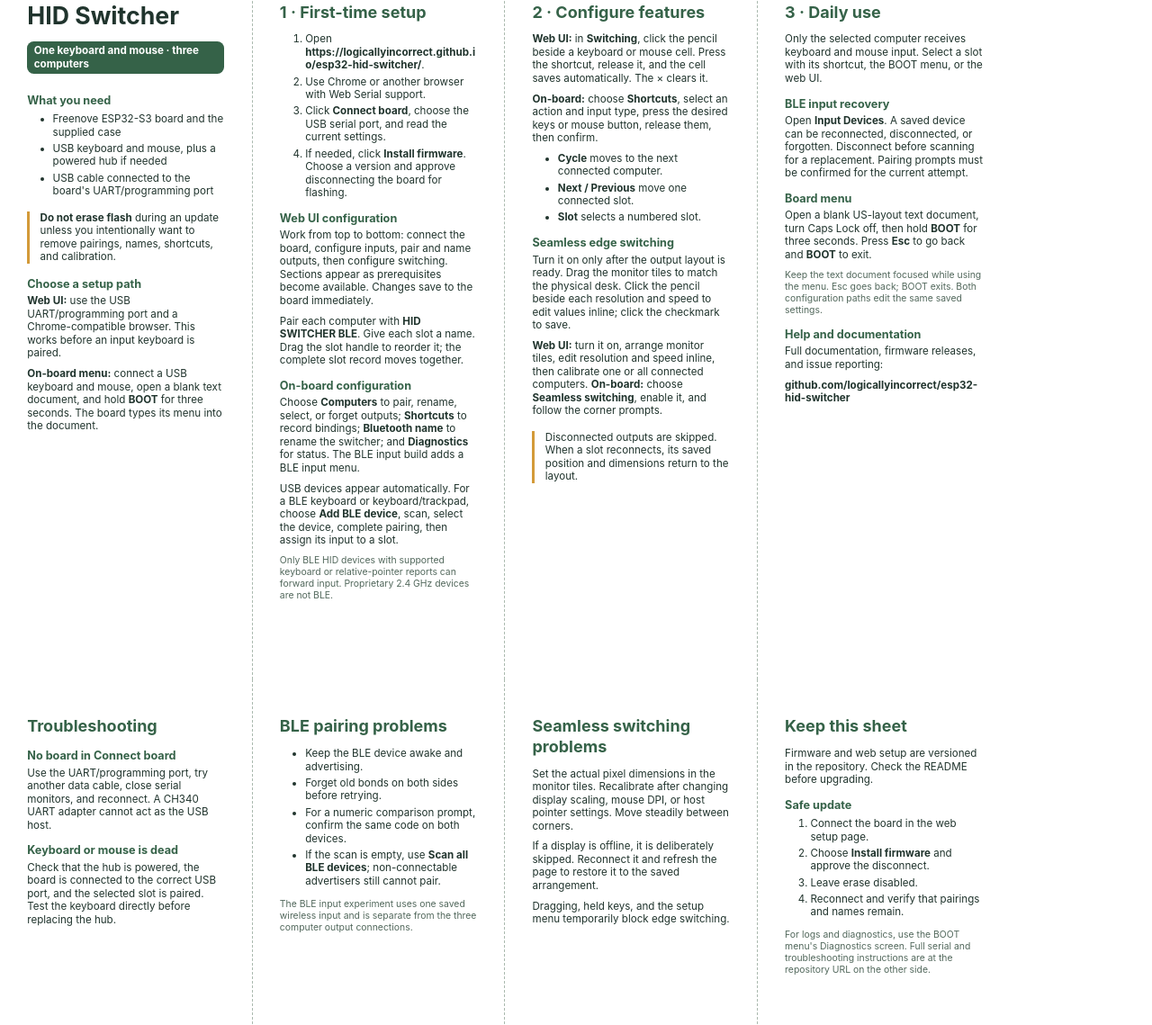
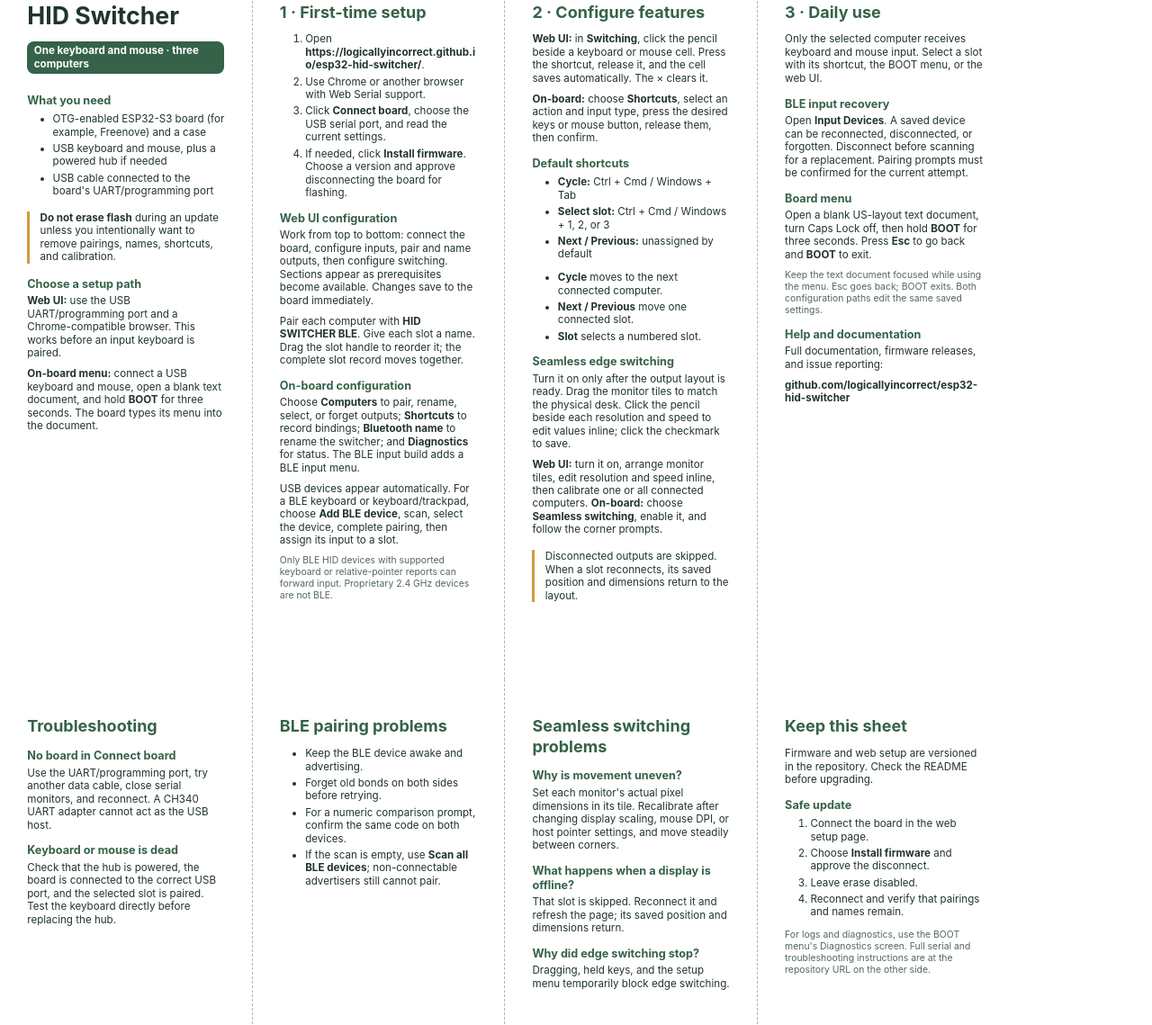
Before and after one commit to logicallyincorrect/esp32-hid-switcher, a plain HTML site: page docs/quick-start-a4.html in a window 1280 px wide. Shown: the part 39-1178 px from the top of the page at 90% size. Drawn offline with Linux system fonts and the light colour scheme.

Commit message:
docs: use fixed fold table and refine handout

```diff
--- a/docs/quick-start-a4.html
+++ b/docs/quick-start-a4.html
@@ -7,8 +7,8 @@
     @page { size: A4 landscape; margin: 0; }
     * { box-sizing: border-box; }
     html, body { margin: 0; color: #20342d; font: 8.7pt/1.25 -apple-system, BlinkMacSystemFont, "Segoe UI", sans-serif; }
-    .page { width: 297mm; height: 210mm; display: grid; grid-template-columns: repeat(4, minmax(0, 1fr)); page-break-after: always; min-width: 0; }
-    .panel { min-width: 0; padding: 11mm 8mm 9mm; border-right: .25mm dashed #aab9ae; overflow-wrap: anywhere; }
+    .page { width: 297mm; height: 210mm; display: table; table-layout: fixed; page-break-after: always; }
+    .panel { display: table-cell; width: 25%; vertical-align: top; padding: 11mm 8mm 9mm; border-right: .25mm dashed #aab9ae; overflow-wrap: anywhere; }
     .panel:last-child { border-right: 0; }
     h1 { margin: 0 0 4mm; font-size: 20pt; line-height: 1.05; }
     h2 { margin: 0 0 3mm; font-size: 13.5pt; color: #356248; }
@@ -29,7 +29,7 @@
       <h1>HID Switcher</h1>
       <p class="badge">One keyboard and mouse · three computers</p>
       <h3>What you need</h3>
-      <ul><li>Freenove ESP32-S3 board and the supplied case</li><li>USB keyboard and mouse, plus a powered hub if needed</li><li>USB cable connected to the board's UART/programming port</li></ul>
+      <ul><li>OTG-enabled ESP32-S3 board (for example, Freenove) and a case</li><li>USB keyboard and mouse, plus a powered hub if needed</li><li>USB cable connected to the board's UART/programming port</li></ul>
       <div class="note"><b>Do not erase flash</b> during an update unless you intentionally want to remove pairings, names, shortcuts, and calibration.</div>
       <h3>Choose a setup path</h3>
       <p><b>Web UI:</b> use the USB UART/programming port and a Chrome-compatible browser. This works before an input keyboard is paired.</p>
@@ -50,6 +50,8 @@
       <h2>2 · Configure features</h2>
       <p><b>Web UI:</b> in <b>Switching</b>, click the pencil beside a keyboard or mouse cell. Press the shortcut, release it, and the cell saves automatically. The × clears it.</p>
       <p><b>On-board:</b> choose <b>Shortcuts</b>, select an action and input type, press the desired keys or mouse button, release them, then confirm.</p>
+      <h3>Default shortcuts</h3>
+      <ul><li><b>Cycle:</b> Ctrl + Cmd / Windows + Tab</li><li><b>Select slot:</b> Ctrl + Cmd / Windows + 1, 2, or 3</li><li><b>Next / Previous:</b> unassigned by default</li></ul>
       <ul><li><b>Cycle</b> moves to the next connected computer.</li><li><b>Next / Previous</b> move one connected slot.</li><li><b>Slot</b> selects a numbered slot.</li></ul>
       <h3>Seamless edge switching</h3>
       <p>Turn it on only after the output layout is ready. Drag the monitor tiles to match the physical desk. Click the pencil beside each resolution and speed to edit values inline; click the checkmark to save.</p>
@@ -80,12 +82,14 @@
     <div class="panel">
       <h2>BLE pairing problems</h2>
       <ul><li>Keep the BLE device awake and advertising.</li><li>Forget old bonds on both sides before retrying.</li><li>For a numeric comparison prompt, confirm the same code on both devices.</li><li>If the scan is empty, use <b>Scan all BLE devices</b>; non-connectable advertisers still cannot pair.</li></ul>
-      <p class="small">The BLE input experiment uses one saved wireless input and is separate from the three computer output connections.</p>
     </div>
     <div class="panel">
       <h2>Seamless switching problems</h2>
-      <p>Set the actual pixel dimensions in the monitor tiles. Recalibrate after changing display scaling, mouse DPI, or host pointer settings. Move steadily between corners.</p>
-      <p>If a display is offline, it is deliberately skipped. Reconnect it and refresh the page to restore it to the saved arrangement.</p>
+      <h3>Why is movement uneven?</h3>
+      <p>Set each monitor's actual pixel dimensions in its tile. Recalibrate after changing display scaling, mouse DPI, or host pointer settings, and move steadily between corners.</p>
+      <h3>What happens when a display is offline?</h3>
+      <p>That slot is skipped. Reconnect it and refresh the page; its saved position and dimensions return.</p>
+      <h3>Why did edge switching stop?</h3>
       <p>Dragging, held keys, and the setup menu temporarily block edge switching.</p>
     </div>
     <div class="panel">
```
